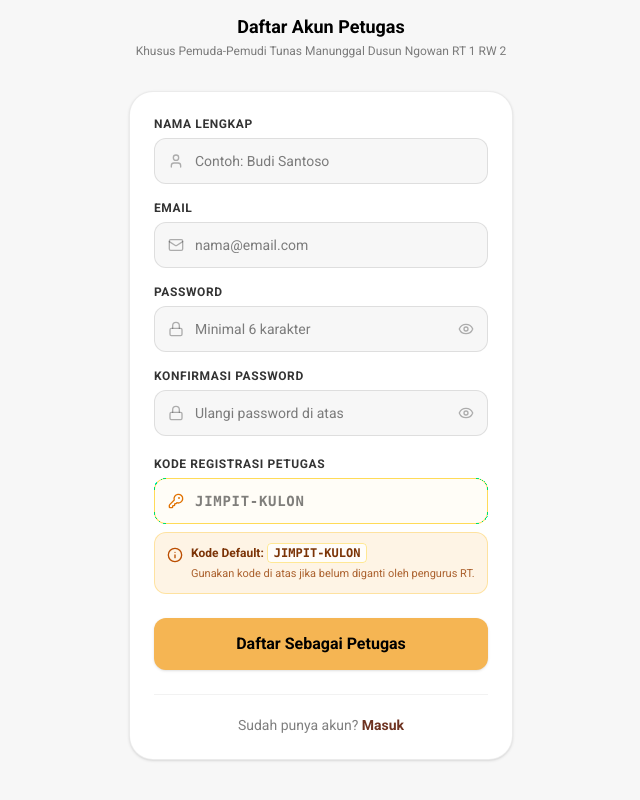
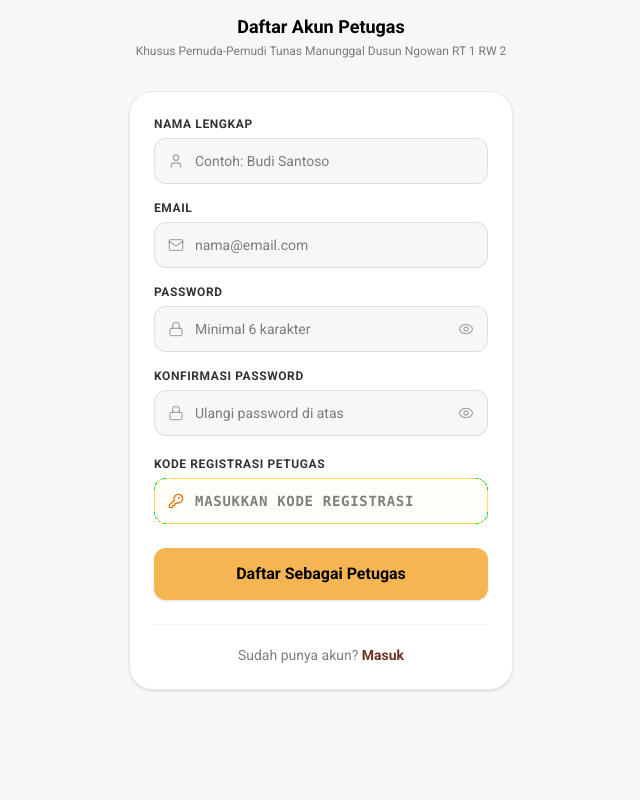
Before and after one commit to Roid-obi/jimpit-kulon, a Next.js app: page /register in a window 1280 px wide. Shown: the part 597-1397 px from the top of the page, without its empty margins (319-959 px from the left). After the commit the page ends 1327 px from the top, so only its background shows below. Built offline with nearby package versions, Linux system fonts and the light colour scheme; no server answers.

Commit message:
fix(register): remove default registration code callout and leaks

```diff
--- a/src/app/(public)/register/page.tsx
+++ b/src/app/(public)/register/page.tsx
@@ -29,7 +29,6 @@ import {
   KeyRound,
   ArrowLeft,
   AlertCircle,
-  Info,
 } from "lucide-react";
 
 const registerSchema = z
@@ -126,7 +125,7 @@ export default function RegisterPage() {
         console.warn("Backend register error 500, fallback ke Client SDK...");
         if (cleanCode !== "JIMPIT-KULON") {
           throw new Error(
-            `Kode registrasi "${cleanCode}" salah. Silakan masukkan kode default: JIMPIT-KULON`,
+            `Kode registrasi "${cleanCode}" salah. Silakan hubungi Admin / Pengurus RT untuk meminta kode yang benar.`,
           );
         }
 
@@ -372,23 +371,9 @@ export default function RegisterPage() {
                   setValue("registrationCode", e.target.value.toUpperCase())
                 }
                 className="w-full pl-10 pr-4 py-3 rounded-xl border border-amber-300/80 bg-amber-50/40 font-mono font-bold tracking-wider uppercase focus:outline-none focus:ring-2 focus:ring-primary/40 text-sm text-foreground"
-                placeholder="JIMPIT-KULON"
+                placeholder="Masukkan kode registrasi"
                 autoCapitalize="characters"
               />
-            </div>
-
-            {/* Helper Callout Box */}
-            <div className="mt-2 p-3 rounded-xl bg-amber-500/10 border border-amber-400/30 flex items-start gap-2">
-              <Info className="w-4 h-4 text-amber-700 shrink-0 mt-0.5" />
-              <div className="text-xs text-amber-900 leading-snug">
-                <span className="font-semibold">Kode Default: </span>
-                <span className="font-mono font-bold bg-white/80 px-1.5 py-0.5 rounded border border-amber-300/50 text-amber-900">
-                  JIMPIT-KULON
-                </span>
-                <p className="mt-1 text-[11px] text-amber-800/80">
-                  Gunakan kode di atas jika belum diganti oleh pengurus RT.
-                </p>
-              </div>
             </div>
 
             {errors.registrationCode && (
--- a/src/app/api/auth/register/route.ts
+++ b/src/app/api/auth/register/route.ts
@@ -43,7 +43,7 @@ export async function POST(req: Request) {
       return NextResponse.json(
         {
           error:
-            "Kode registrasi petugas wajib diisi. Silakan hubungi Admin RT untuk mendapatkan kode (Kode default awal: JIMPIT-KULON).",
+            "Kode registrasi petugas wajib diisi. Silakan hubungi Admin / Pengurus RT untuk mendapatkan kode.",
         },
         { status: 400 },
       );
@@ -99,7 +99,7 @@ export async function POST(req: Request) {
     if (registrationCode !== expectedCode) {
       return NextResponse.json(
         {
-          error: `Kode registrasi "${registrationCode}" tidak valid. Pastikan Anda memasukkan kode yang benar dari pengurus RT (Kode default awal: ${DEFAULT_FALLBACK_CODE}).`,
+          error: `Kode registrasi "${registrationCode}" tidak valid. Pastikan Anda memasukkan kode yang benar dari pengurus RT.`,
         },
         { status: 400 },
       );
```
